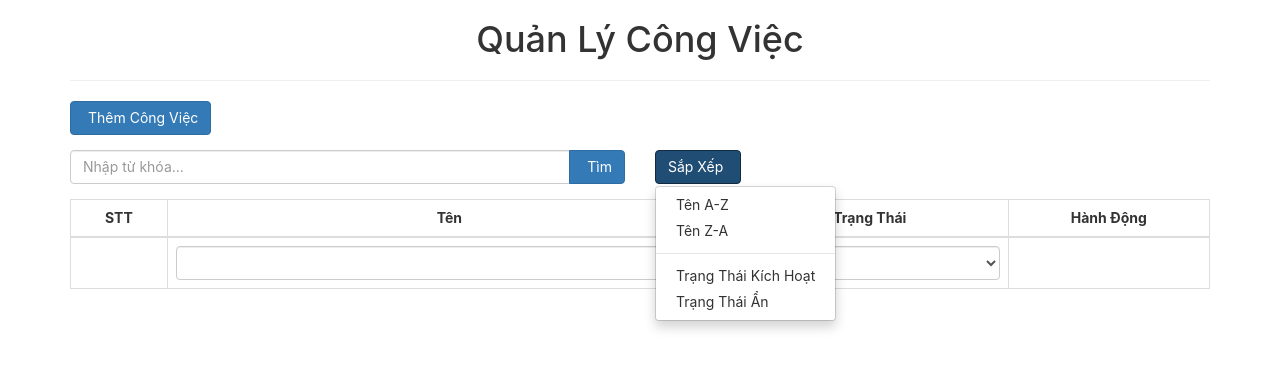
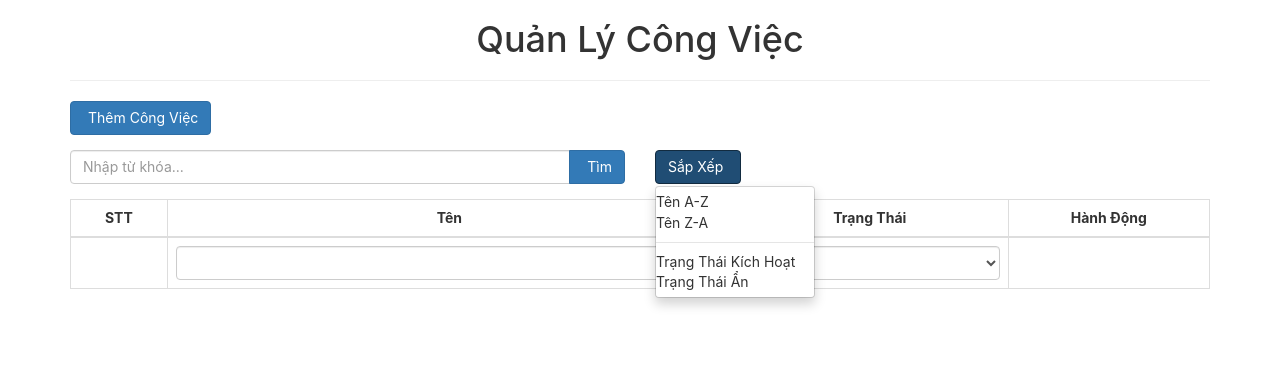
Before and after one commit to nguyenthao6102/todo-lists-project, a React (Create React App) app: page / in a window 1280 px wide. Both pictures are taken after a click on the button "Sắp Xếp". Shown: the top 368 px of the page. Built offline with nearby package versions, Linux system fonts and the light colour scheme; some icons are missing.

Commit message:
Sort tasks

```diff
--- a/package.json
+++ b/package.json
@@ -6,6 +6,7 @@
     "@testing-library/jest-dom": "^5.11.10",
     "@testing-library/react": "^11.2.6",
     "@testing-library/user-event": "^12.8.3",
+    "lodash": "^4.17.21",
     "react": "^17.0.2",
     "react-dom": "^17.0.2",
     "react-scripts": "4.0.3",
--- a/src/App.css
+++ b/src/App.css
@@ -14,3 +14,11 @@
 .mt-15 {
 	margin-top: 15px;
 }
+.sort_selected::after {
+	content: "\f00c";
+	margin: 0px 0px 0px 10px;
+	font-family: FontAwesome;
+	font-weight: normal;
+	font-style: normal;
+	display: inline-block;
+}
--- a/src/App.js
+++ b/src/App.js
@@ -3,6 +3,7 @@ import Control from "./components/Control";
 import TaskForm from "./components/TaskForm";
 import TaskList from "./components/TaskList";
 import { v4 as uuidv4 } from "uuid";
+import _ from "lodash";
 
 import React, { Component } from "react";
 
@@ -19,6 +20,10 @@ export default class App extends Component {
 				status: -1,
 			},
 			keyword: "",
+			sort: {
+				by: "name",
+				value: 1,
+			},
 		};
 	}
 	componentDidMount() {
@@ -70,7 +75,11 @@ export default class App extends Component {
 	};
 	onUpdateStatus = (id) => {
 		const { tasks } = this.state;
-		const index = this.findIndex(id);
+		// const index = this.findIndex(id);
+		// use lodash
+		const index = _.findIndex(tasks, (task) => {
+			return task.id === id;
+		});
 		if (index !== -1) {
 			tasks[index].status = !tasks[index].status;
 			this.setState({
@@ -123,8 +132,23 @@ export default class App extends Component {
 			keyword: keyword,
 		});
 	};
+	onSort = (sort) => {
+		this.setState({
+			sort: {
+				by: sort.by,
+				value: sort.value,
+			},
+		});
+	};
 	render() {
-		let { tasks, isDisplayForm, taskEditing, filter, keyword } = this.state;
+		let {
+			tasks,
+			isDisplayForm,
+			taskEditing,
+			filter,
+			keyword,
+			sort,
+		} = this.state;
 		if (filter) {
 			if (filter.name) {
 				tasks = tasks.filter((task) => {
@@ -144,6 +168,19 @@ export default class App extends Component {
 				return task.name.toLowerCase().indexOf(keyword.toLowerCase()) !== -1;
 			});
 		}
+		if (sort.by === "name") {
+			tasks.sort((a, b) => {
+				if (a.name > b.name) return sort.value;
+				else if (a.name < b.name) return -sort.value;
+				else return 0;
+			});
+		} else {
+			tasks.sort((a, b) => {
+				if (a.status > b.status) return -sort.value;
+				else if (a.name < b.name) return sort.value;
+				else return 0;
+			});
+		}
 		const elmTaskForm = isDisplayForm ? (
 			<TaskForm
 				onCloseForm={this.onCloseForm}
@@ -153,6 +190,7 @@ export default class App extends Component {
 		) : (
 			""
 		);
+
 		return (
 			<div className="App">
 				<div className="container">
@@ -183,7 +221,7 @@ export default class App extends Component {
 								<span className="fa fa-plus mr-5"></span>Thêm Công Việc
 							</button>
 
-							<Control onSearch={this.onSearch} />
+							<Control onSearch={this.onSearch} onSort={this.onSort} />
 							<div className="row mt-15">
 								<div className="col-xs-12 col-sm-12 col-md-12 col-lg-12">
 									<TaskList
--- a/src/components/Control.js
+++ b/src/components/Control.js
@@ -6,11 +6,14 @@ export default class Control extends Component {
 	onSearch = () => {
 		this.props.onSearch();
 	};
+	onSort = () => {
+		this.props.onSort();
+	};
 	render() {
 		return (
 			<div className="row mt-15">
 				<Search onSearch={this.props.onSearch} />
-				<Sort />
+				<Sort onSort={this.props.onSort} />
 			</div>
 		);
 	}
--- a/src/components/Sort.js
+++ b/src/components/Sort.js
@@ -1,7 +1,28 @@
 import React, { Component } from "react";
 
 export default class Sort extends Component {
+	constructor(props) {
+		super(props);
+
+		this.state = {
+			sort: {
+				by: "name",
+				value: 1,
+			},
+		};
+	}
+
+	onClick = async (sortBy, sortValue) => {
+		await this.setState({
+			sort: {
+				by: sortBy,
+				value: sortValue,
+			},
+		});
+		this.props.onSort(this.state.sort);
+	};
 	render() {
+		const { sort } = this.state;
 		return (
 			<div className="col-xs-6 col-sm-6 col-md-6 col-lg-6">
 				<div className="dropdown">
@@ -16,26 +37,42 @@ export default class Sort extends Component {
 						Sắp Xếp <span className="fa fa-caret-square-o-down ml-5"></span>
 					</button>
 					<ul className="dropdown-menu" aria-labelledby="dropdownMenu1">
-						<li>
-							<a href="." role="button">
+						<li
+							onClick={() => this.onClick("name", 1)}
+							className={
+								sort.by === "name" && sort.value === 1 ? "sort_selected" : ""
+							}
+						>
+							<span role="button">
 								<span className="fa fa-sort-alpha-asc pr-5">Tên A-Z</span>
-							</a>
+							</span>
 						</li>
-						<li>
-							<a href="." role="button">
+						<li
+							onClick={() => this.onClick("name", -1)}
+							className={
+								sort.by === "name" && sort.value === -1 ? "sort_selected" : ""
+							}
+						>
+							<span role="button">
 								<span className="fa fa-sort-alpha-desc pr-5">Tên Z-A</span>
-							</a>
+							</span>
 						</li>
 						<li role="separator" className="divider"></li>
-						<li>
-							<a href="." role="button">
-								Trạng Thái Kích Hoạt
-							</a>
+						<li
+							onClick={() => this.onClick("status", 1)}
+							className={
+								sort.by === "status" && sort.value === 1 ? "sort_selected" : ""
+							}
+						>
+							<span role="button">Trạng Thái Kích Hoạt</span>
 						</li>
-						<li>
-							<a href="." role="button">
-								Trạng Thái Ẩn
-							</a>
+						<li
+							onClick={() => this.onClick("status", -1)}
+							className={
+								sort.by === "status" && sort.value === -1 ? "sort_selected" : ""
+							}
+						>
+							<span role="button">Trạng Thái Ẩn</span>
 						</li>
 					</ul>
 				</div>
```
